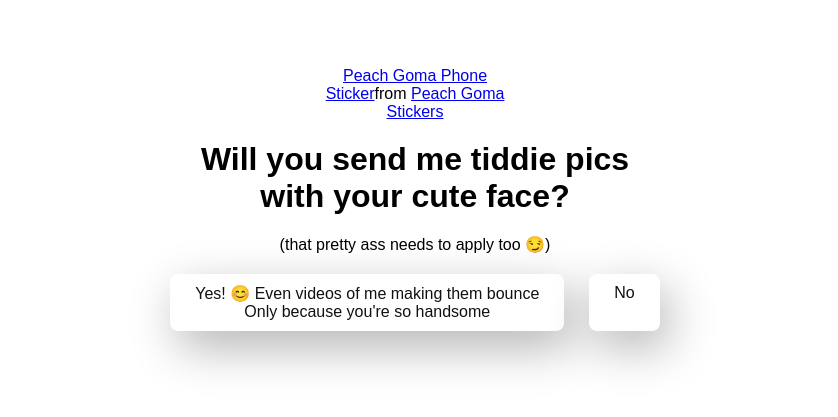
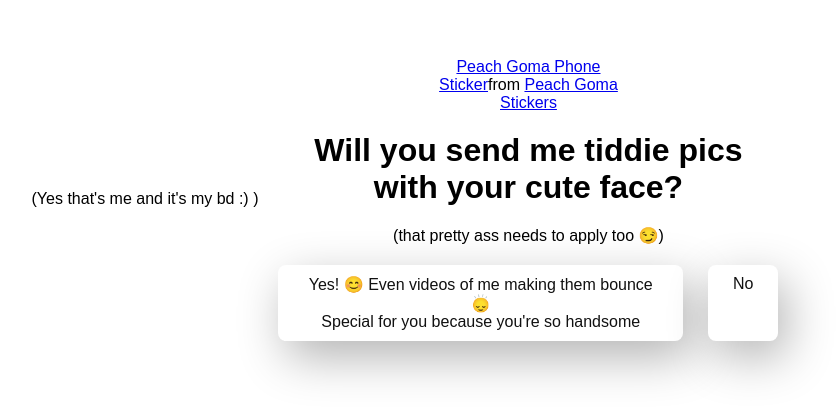
Before and after one commit to d4vd40/Date-plis, a plain HTML site: page no3.html in a window 1280 px wide. Shown: the part 201-618 px from the top of the page, without its empty margins (225-1063 px from the left). Drawn offline with Linux system fonts and the light colour scheme; a script that the page names is missing.

Commit message:
Update no3.html

```diff
--- a/no3.html
+++ b/no3.html
@@ -7,7 +7,7 @@
 
     <link rel="stylesheet" href="./style.css" />
   </head>
-
+<p>(Yes that's me and it's my bd :) ) </p>
   <body>
     <div class="container">
       <div
@@ -33,7 +33,7 @@
       <p>(that pretty ass needs to apply too 😏) </p>
 
       <div class="btn">
-        <a href="yes1.html"> Yes! 😊 Even videos of me making them bounce <br> Only because you're so handsome </a>
+        <a href="yes1.html"> Yes! 😊 Even videos of me making them bounce 🙂‍↕️ <br> Special for you because you're so handsome </a>
         <a href="#" id="move-random">No</a>
       </div>
     </div>
```
